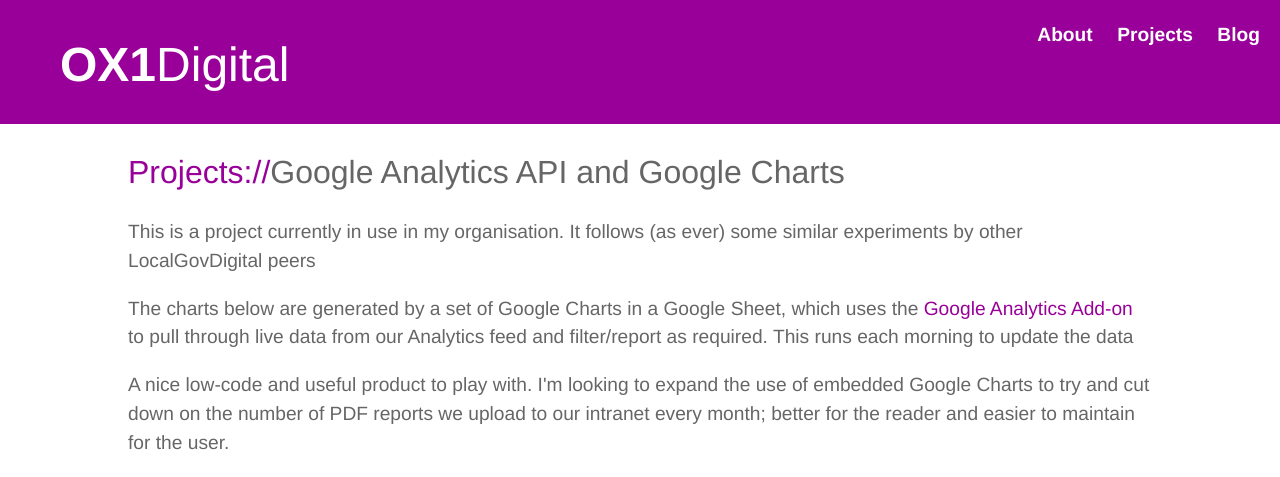
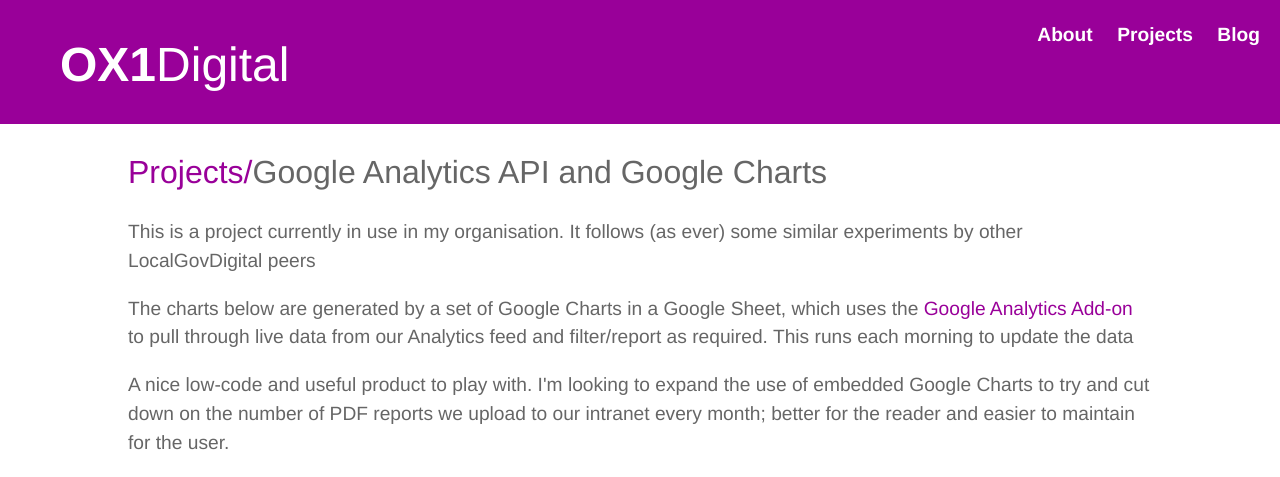
Before and after one commit to electronicdreamplant/electronicdreamplant.github.io, a Jekyll site: the page built from projects/ga.html, in a window 1280 px wide. Shown: the top 477 px of the page. Built offline with Jekyll 4.4.1, drawn with Linux system fonts in a browser that asks for light colours; nearby versions of some CDN libraries; grey boxes are pictures that could not be loaded.

```diff
--- a/projects/ga.html
+++ b/projects/ga.html
@@ -5,7 +5,7 @@ title: OX1Digital | Projects
 
 <div class="blurb">
 
-  <h2><a href="index.html">Projects://</a>Google Analytics API and Google Charts</h2>
+  <h2><a href="index.html">Projects/</a>Google Analytics API and Google Charts</h2>
 
   <p>This is a project currently in use in my organisation. It follows (as ever) some similar experiments by other LocalGovDigital peers</p>
 
```
